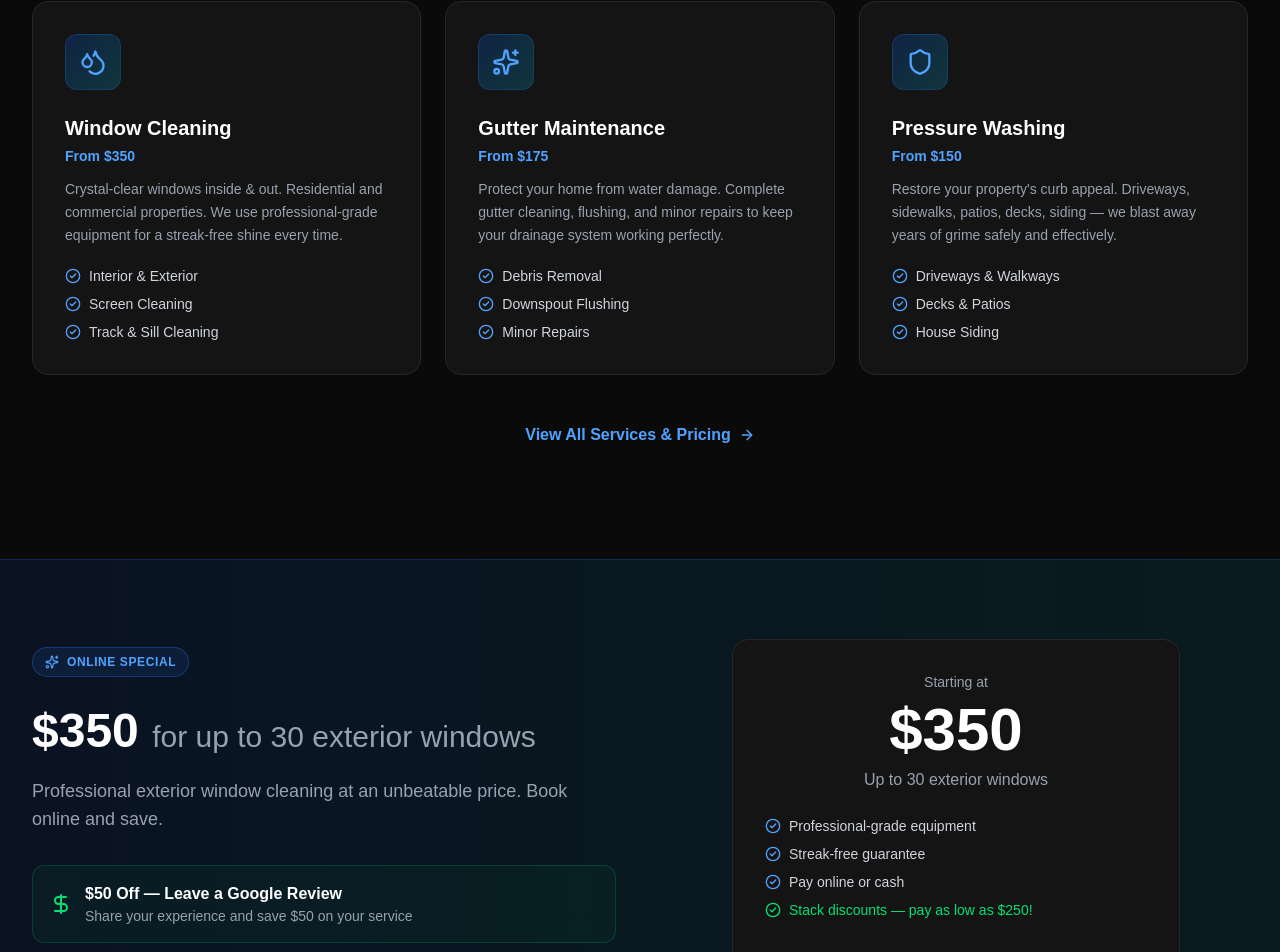
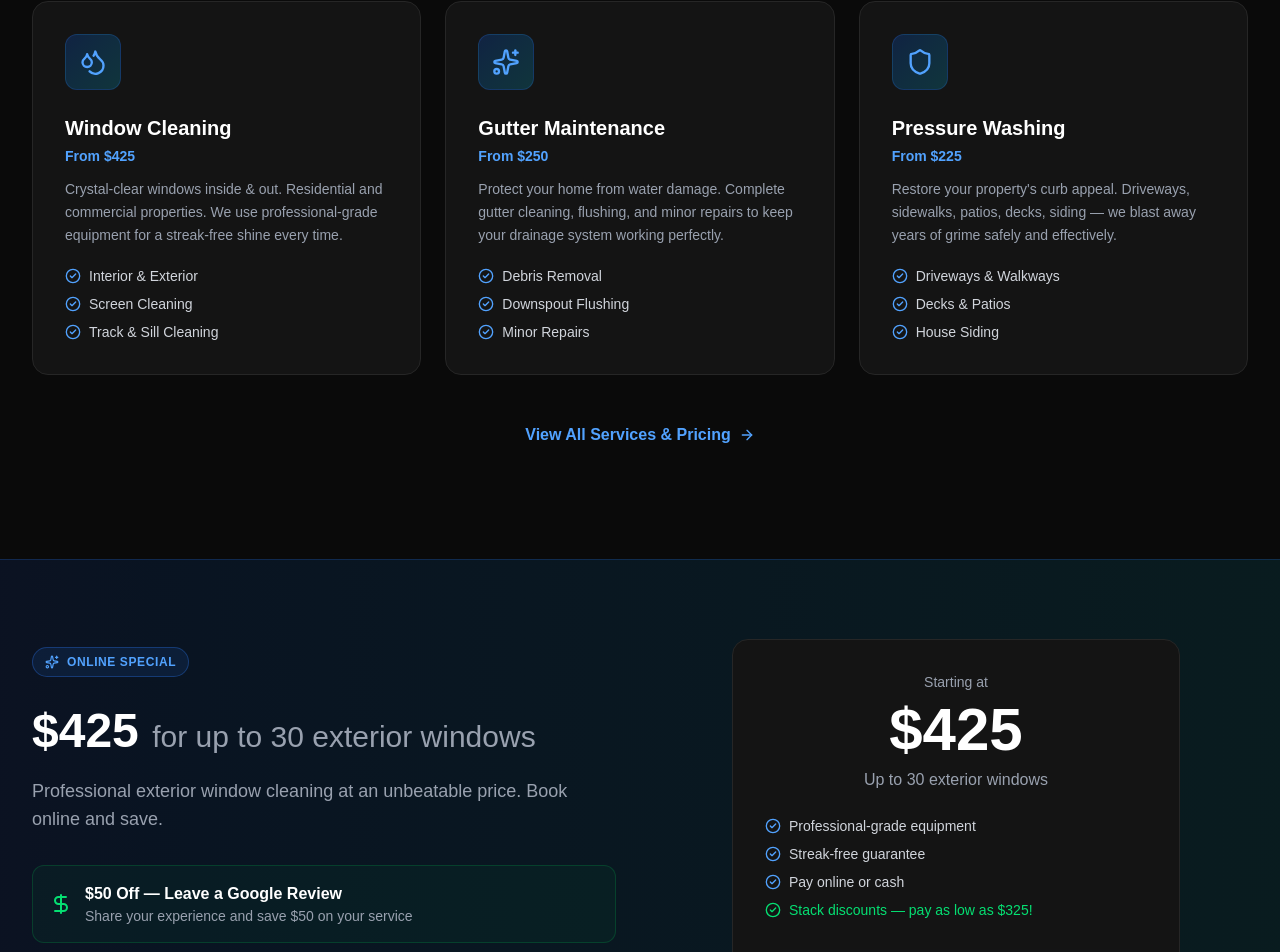
Before and after one commit to AgilityForLife/ez-home-services, a Next.js app: page / in a window 1280 px wide. Shown: the part 1119-2071 px from the top of the page. Built offline with nearby package versions, Linux system fonts and the light colour scheme.

Commit message:
Raise all service pricing by $75 — homepage
Updated pricing for window cleaning, gutter maintenance, and pressure washing services. Adjusted promotional pricing and FAQ responses accordingly.

```diff
--- a/src/app/page.tsx
+++ b/src/app/page.tsx
@@ -21,7 +21,7 @@ const services = [
     description:
       "Crystal-clear windows inside & out. Residential and commercial properties. We use professional-grade equipment for a streak-free shine every time.",
     features: ["Interior & Exterior", "Screen Cleaning", "Track & Sill Cleaning"],
-    price: "From $350",
+    price: "From $425",
   },
   {
     icon: Sparkles,
@@ -29,7 +29,7 @@ const services = [
     description:
       "Protect your home from water damage. Complete gutter cleaning, flushing, and minor repairs to keep your drainage system working perfectly.",
     features: ["Debris Removal", "Downspout Flushing", "Minor Repairs"],
-    price: "From $175",
+    price: "From $250",
   },
   {
     icon: Shield,
@@ -37,7 +37,7 @@ const services = [
     description:
       "Restore your property's curb appeal. Driveways, sidewalks, patios, decks, siding — we blast away years of grime safely and effectively.",
     features: ["Driveways & Walkways", "Decks & Patios", "House Siding"],
-    price: "From $150",
+    price: "From $225",
   },
 ];
 
@@ -66,7 +66,7 @@ const faqItems = [
   {
     question: "How much does window cleaning cost in NJ?",
     answer:
-      "EZ Home Services offers exterior window cleaning starting at $350 for up to 30 windows. Interior & exterior cleaning starts at $550. Stack our Google review discount ($50 off) and cash payment discount ($50 off) to pay as low as $250.",
+      "EZ Home Services offers exterior window cleaning starting at $425 for up to 30 windows. Interior & exterior cleaning starts at $625. Stack our Google review discount ($50 off) and cash payment discount ($50 off) to pay as low as $325.",
   },
   {
     question: "Are you licensed and insured in New Jersey?",
@@ -149,7 +149,7 @@ export default function Home() {
         <div className="relative max-w-7xl mx-auto px-4 sm:px-6 lg:px-8 pt-32 pb-20 text-center">
           <div className="inline-flex items-center gap-2 px-4 py-2 rounded-full border border-blue-500/30 bg-blue-500/10 text-blue-400 text-sm font-medium mb-8">
             <Sparkles className="w-4 h-4" />
-            Online Special — $350 for up to 30 Exterior Windows
+            Online Special — $425 for up to 30 Exterior Windows
           </div>
           <h1 className="text-4xl sm:text-5xl md:text-7xl font-extrabold tracking-tight text-white max-w-5xl mx-auto leading-[1.1]">
             Spotless Windows.{" "}
@@ -261,7 +261,7 @@ export default function Home() {
                 Online Special
               </div>
               <h2 className="text-3xl md:text-5xl font-extrabold text-white leading-tight">
-                $350{" "}
+                $425{" "}
                 <span className="text-gray-400 text-2xl md:text-3xl font-normal">
                   for up to 30 exterior windows
                 </span>
@@ -294,7 +294,7 @@ export default function Home() {
             <div className="flex flex-col items-center">
               <div className="w-full max-w-md p-8 rounded-2xl bg-card-bg border border-card-border text-center">
                 <p className="text-sm text-gray-400 mb-2">Starting at</p>
-                <p className="text-6xl font-extrabold text-white">$350</p>
+                <p className="text-6xl font-extrabold text-white">$425</p>
                 <p className="text-gray-400 mt-2">Up to 30 exterior windows</p>
                 <div className="mt-6 space-y-2 text-left">
                   <div className="flex items-center gap-2 text-sm text-gray-300">
@@ -311,7 +311,7 @@ export default function Home() {
                   </div>
                   <div className="flex items-center gap-2 text-sm text-green-400">
                     <CheckCircle2 className="w-4 h-4" />
-                    Stack discounts — pay as low as $250!
+                    Stack discounts — pay as low as $325!
                   </div>
                 </div>
                 <Link
```
